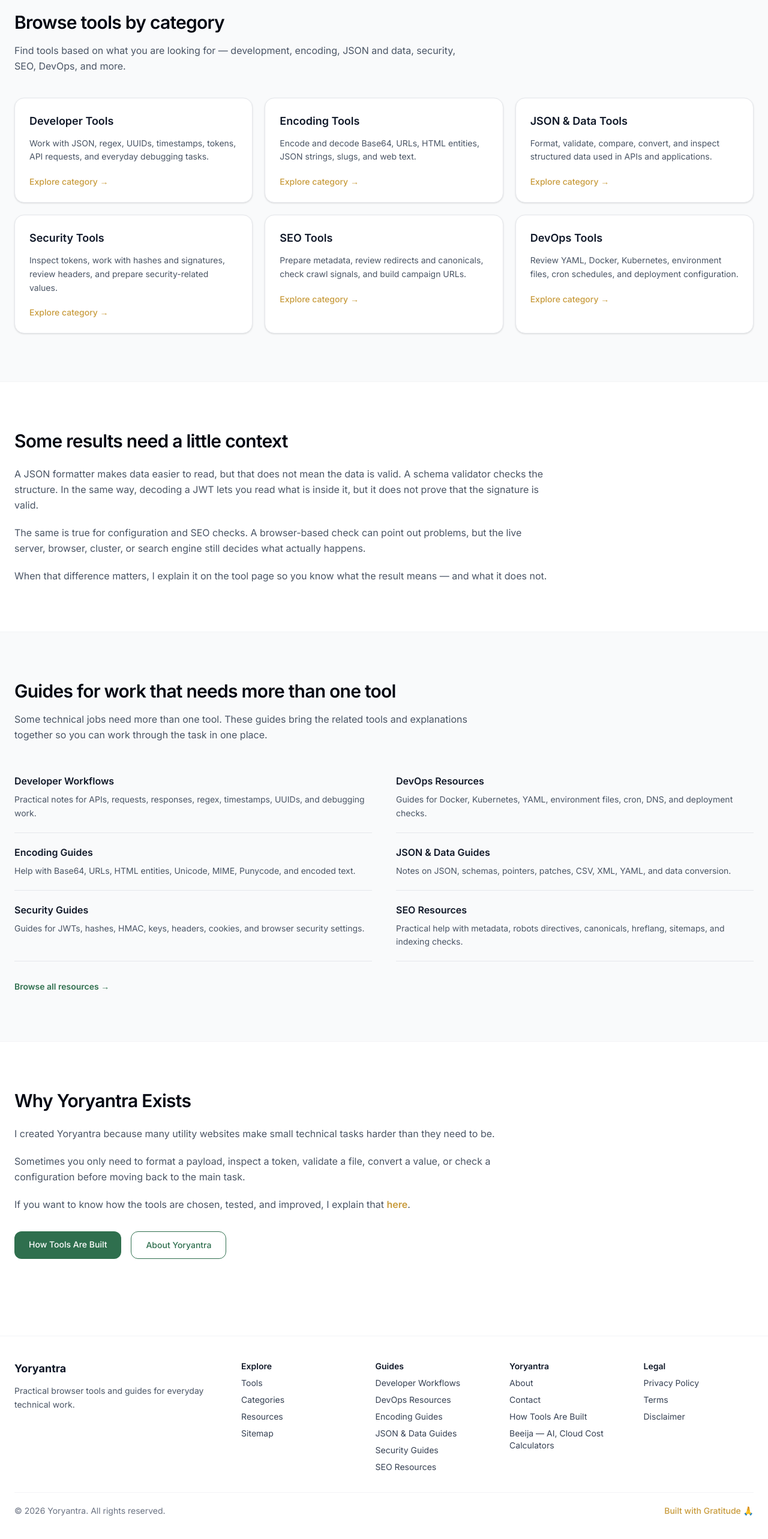
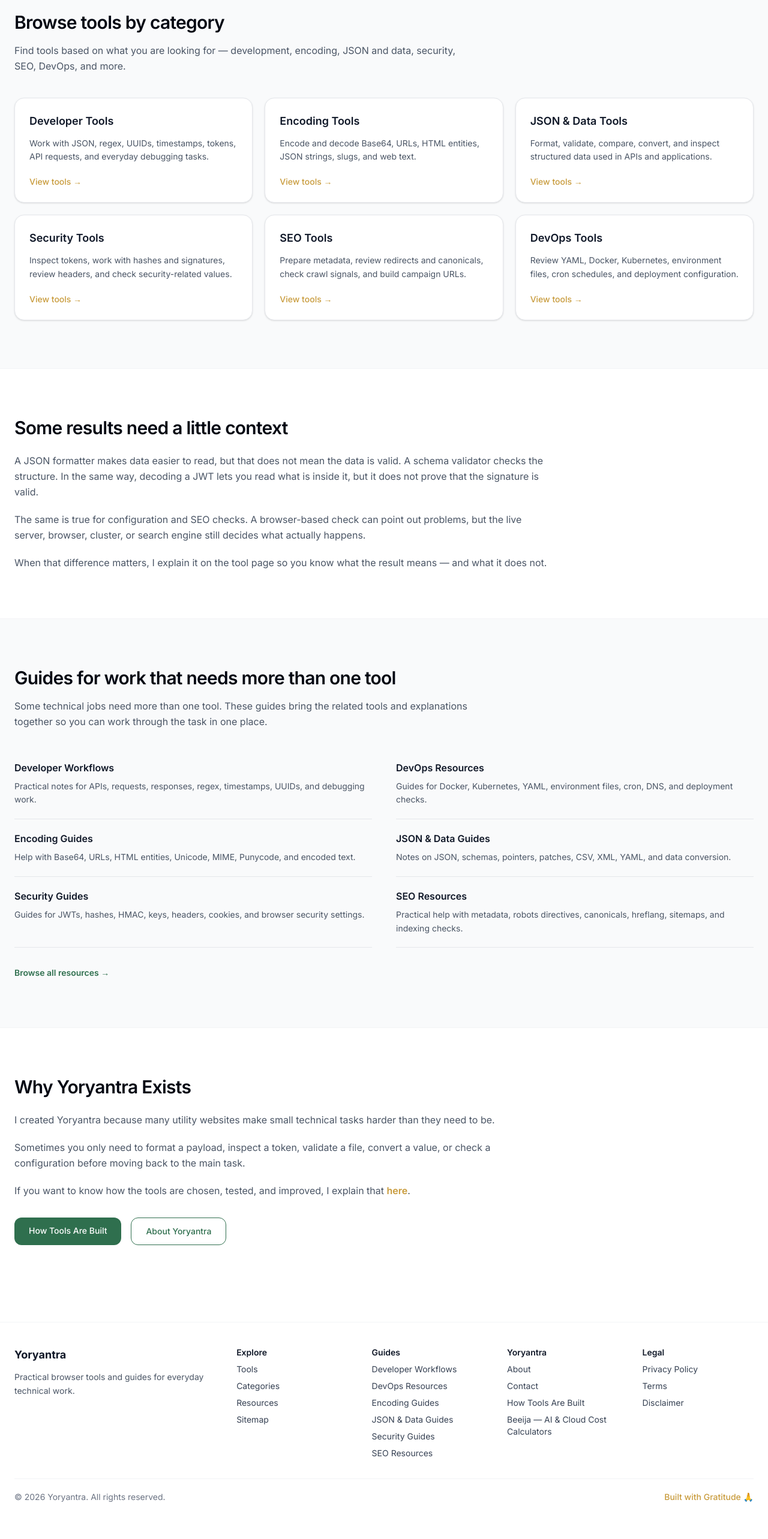
Before and after one commit to vaarunsonawwane-ops/yoryantra-new, a Next.js app: page / in a window 1280 px wide. Shown: the part 769-3335 px from the top of the page at 60% size. Built offline with nearby package versions, Linux system fonts and the light colour scheme.

Commit message:
home page content optimized 1

```diff
--- a/app/components/Footer.tsx
+++ b/app/components/Footer.tsx
@@ -89,7 +89,7 @@ export default function Footer() {
 				rel="noopener noreferrer"
 				className="text-gray-700 hover:!text-[var(--light-gold)] transition-colors duration-200"
 			  >
-				Beeija — AI, Cloud Cost Calculators
+				Beeija — AI & Cloud Cost Calculators
 			  </a>
 
             </div>
--- a/app/page.tsx
+++ b/app/page.tsx
@@ -55,7 +55,7 @@ const categories = [
   {
     title: "Security Tools",
     description:
-      "Inspect tokens, work with hashes and signatures, review headers, and prepare security-related values.",
+      "Inspect tokens, work with hashes and signatures, review headers, and check security-related values.",
     href: "/categories/security-tools",
   },
   {
@@ -189,7 +189,7 @@ export default function HomePage() {
                 </p>
 
                 <p className="mt-5 text-sm font-medium text-[var(--light-gold)]">
-                  Explore category →
+                  View tools →
                 </p>
               </Link>
             ))}
```
